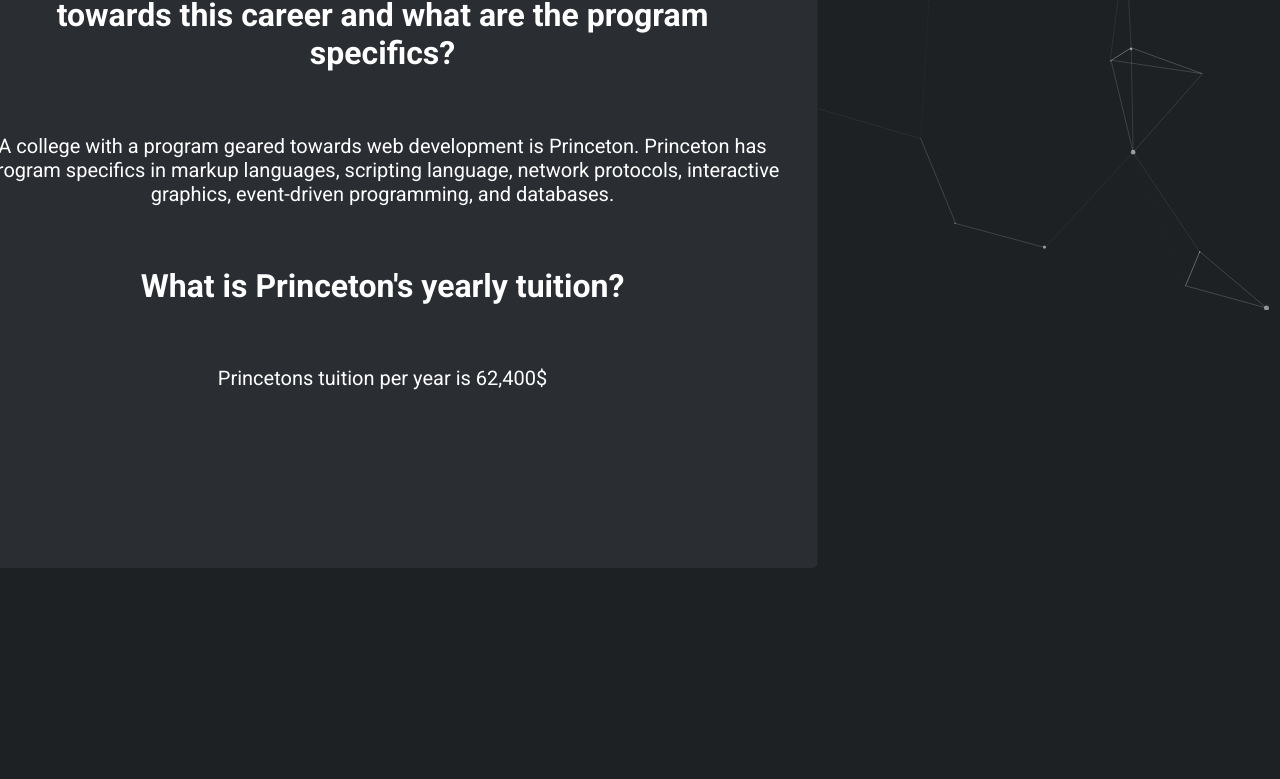
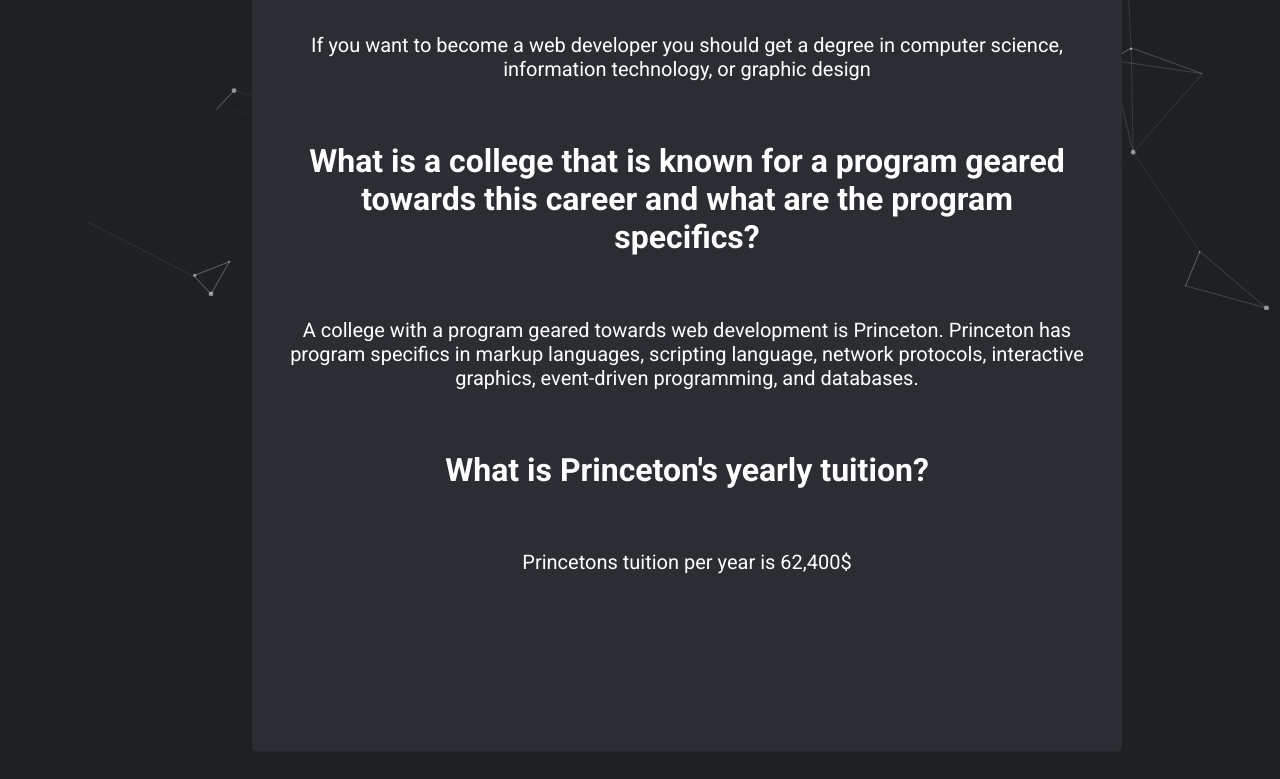
Before and after one commit to Berylwastaken/Art-Career-Research, a plain HTML site: page questions.html in a window 1280 px wide. Shown: the part 490-1269 px from the top of the page. Drawn offline with nearby package versions, Linux system fonts and the light colour scheme.

Commit message:
Update style.css

```diff
--- a/style.css
+++ b/style.css
@@ -129,5 +129,5 @@ main{
   gap: 20px;
   text-align: center; /* Center text inside the container */
   max-width: 800px; /* Set a smaller max-width */
-  transform: translate(-25%, -25%);
+  transform: translate(10%, -10%);
 }
```
